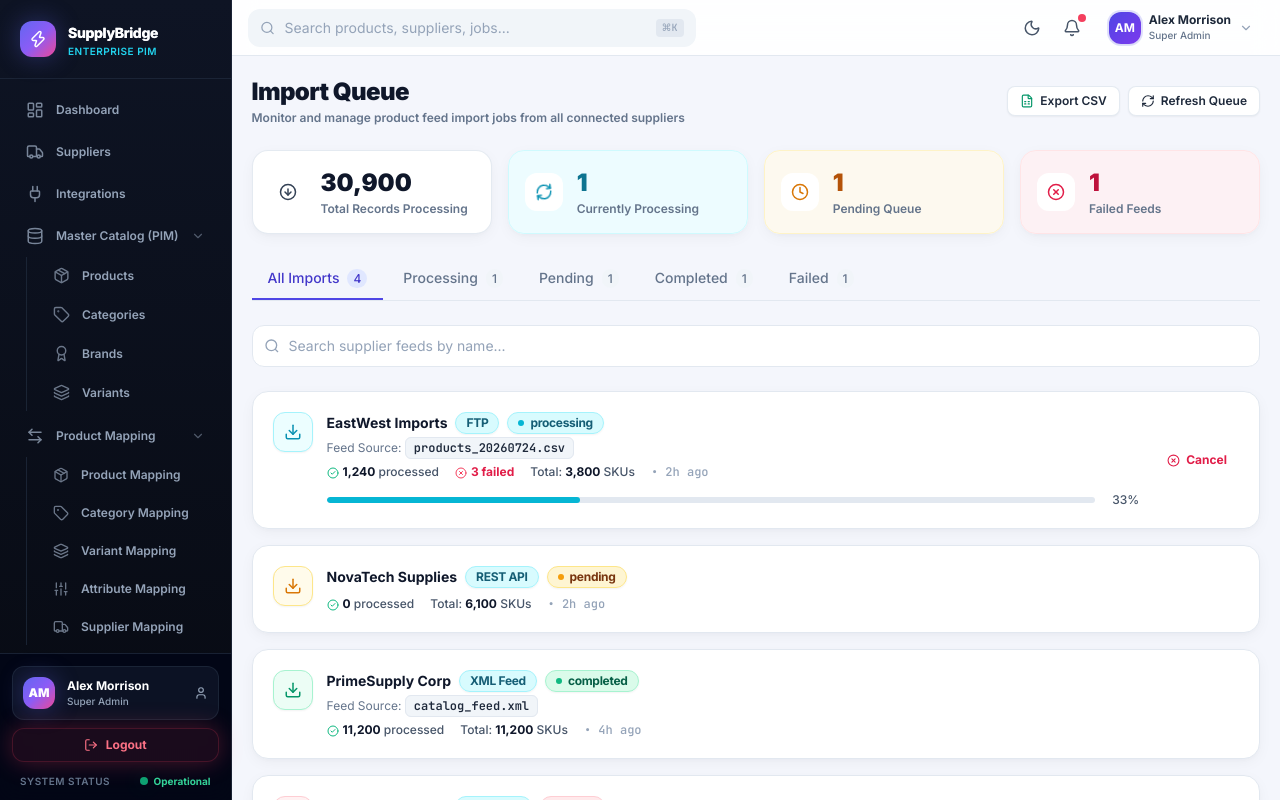
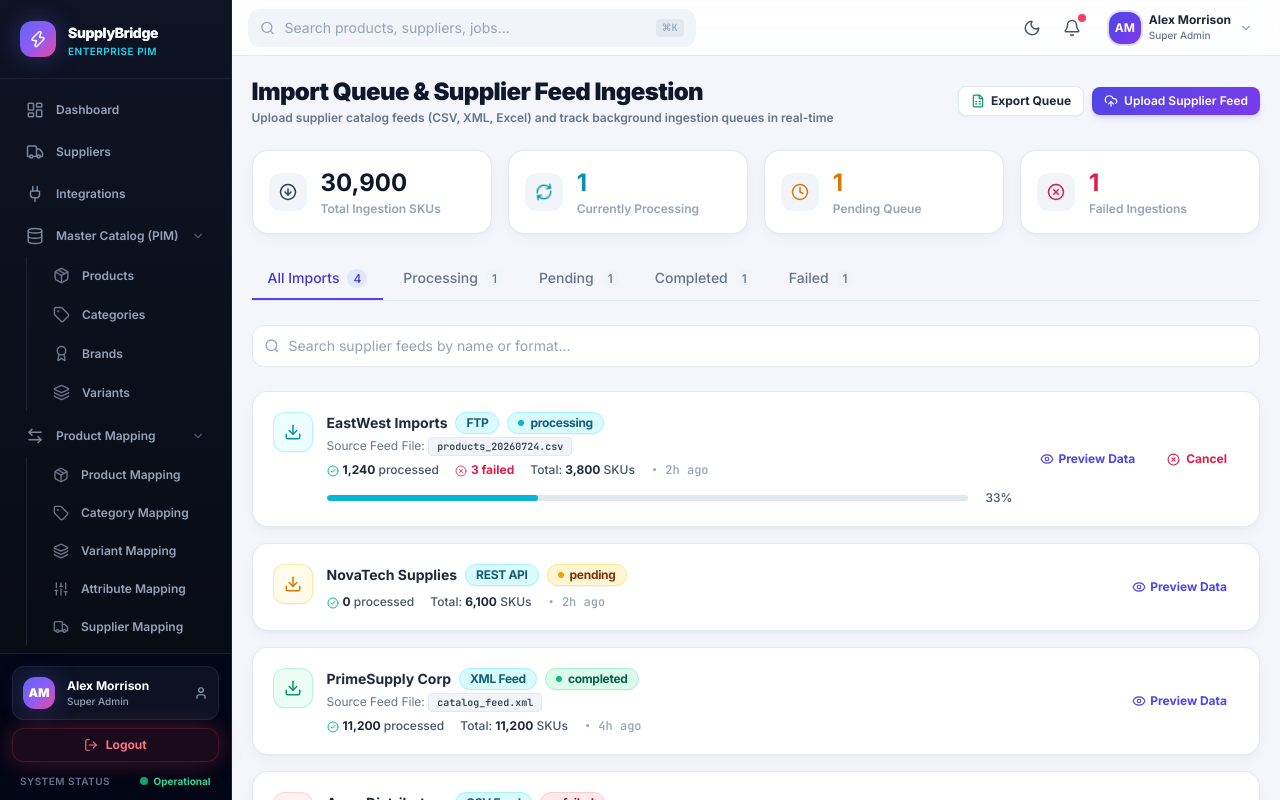
Before and after one commit to satyamgoswami783/SupplyBridge, a React (Vite) app: page /import-queue in a window 1280 px wide. Built offline with nearby package versions, Linux system fonts and the light colour scheme.

Commit message:
Upgrade Import Queue (/import-queue) with file drag-and-drop upload modal, sample records preview modal, and queue CSV exporter

```diff
--- a/src/features/import/ImportQueue.tsx
+++ b/src/features/import/ImportQueue.tsx
@@ -1,24 +1,84 @@
 import React, { useState } from 'react'
 import { motion, AnimatePresence } from 'framer-motion'
-import { Download, CheckCircle2, XCircle, RefreshCw, RotateCcw, AlertCircle, FileSpreadsheet, Clock, ArrowDownCircle } from 'lucide-react'
+import { Download, CheckCircle2, XCircle, RefreshCw, RotateCcw, AlertCircle, FileSpreadsheet, Clock, ArrowDownCircle, UploadCloud, Eye, FileCode, Play } from 'lucide-react'
 import { SectionHeader, FilterBar, Tabs, ProgressBar, EmptyState } from '../../components/ui'
 import { Badge } from '../../components/ui/Badge'
+import { Modal } from '../../components/ui/Modal'
 import { mockImportQueue } from '../../data/mockData'
 import { statusToVariant, connectionTypeLabel, timeAgo } from '../../utils'
 import type { ImportJob } from '../../types'
+
+interface SampleRecord {
+  sku: string
+  name: string
+  category: string
+  costPrice: number
+  retailPrice: number
+  stock: number
+  status: 'valid' | 'mapping_needed' | 'error'
+}
+
+const MOCK_PREVIEW_RECORDS: SampleRecord[] = [
+  { sku: 'TP-CPU-9900K', name: 'Intel Core i9-9900K Processor', category: 'Processors', costPrice: 310.00, retailPrice: 420.00, stock: 45, status: 'valid' },
+  { sku: 'GS-GPU-3080',  name: 'NVIDIA GeForce RTX 3080 10GB', category: 'Graphics Cards', costPrice: 650.00, retailPrice: 799.00, stock: 12, status: 'valid' },
+  { sku: 'PS-SSD-1TB',   name: 'Samsung 980 Pro NVMe 1TB SSD', category: 'Storage', costPrice: 85.00, retailPrice: 120.00, stock: 150, status: 'valid' },
+  { sku: 'AC-MEM-16GB',  name: 'Corsair Vengeance DDR4 16GB Kit', category: 'Memory', costPrice: 0.00, retailPrice: 65.00, stock: 80, status: 'error' },
+  { sku: 'QS-CASE-MID',  name: 'NZXT H510 Mid-Tower ATX Case', category: 'Computer Cases', costPrice: 60.00, retailPrice: 89.00, stock: 25, status: 'mapping_needed' },
+]
 
 export const ImportQueue: React.FC = () => {
   const [importsList, setImportsList] = useState<ImportJob[]>(mockImportQueue)
   const [search, setSearch] = useState('')
   const [tab, setTab] = useState('all')
+  const [uploadModalOpen, setUploadModalOpen] = useState(false)
+  const [previewItem, setPreviewItem] = useState<ImportJob | null>(null)
   const [toastMessage, setToastMessage] = useState<string | null>(null)
+
+  // Upload Modal State
+  const [supplierName, setSupplierName] = useState('TechParts International')
+  const [fileFormat, setFileFormat] = useState('CSV')
+  const [uploadedFileName, setUploadedFileName] = useState<string | null>(null)
+  const [isUploading, setIsUploading] = useState(false)
 
   const showNotification = (msg: string) => {
     setToastMessage(msg)
     setTimeout(() => setToastMessage(null), 3000)
   }
 
-  const handleRetry = (id: string, supplierName: string) => {
+  const handleFileDrop = (e: React.ChangeEvent<HTMLInputElement>) => {
+    if (e.target.files && e.target.files[0]) {
+      setUploadedFileName(e.target.files[0].name)
+    }
+  }
+
+  const handleUploadSubmit = (e: React.FormEvent) => {
+    e.preventDefault()
+    setIsUploading(true)
+    showNotification('Parsing supplier feed & validating schema...')
+
+    setTimeout(() => {
+      const newJob: ImportJob = {
+        id: `job_${Date.now()}`,
+        supplierId: 's1',
+        supplierName: supplierName,
+        connectionType: fileFormat === 'CSV' ? 'csv' : fileFormat === 'XML' ? 'xml' : 'excel',
+        fileName: uploadedFileName || `feed_${Date.now()}.${fileFormat.toLowerCase()}`,
+        totalRecords: 1250,
+        processedRecords: 450,
+        failedRecords: 0,
+        status: 'processing',
+        createdAt: new Date().toISOString(),
+      }
+
+      setImportsList([newJob, ...importsList])
+      setIsUploading(false)
+      setUploadModalOpen(false)
+      setUploadedFileName(null)
+      showNotification(`Import job for ${supplierName} queued successfully (1,250 SKUs parsed)!`)
+    }, 1200)
+  }
+
+  const handleRetry = (id: string, sName: string) => {
     setImportsList(prev =>
       prev.map(item =>
         item.id === id
@@ -31,7 +91,7 @@ export const ImportQueue: React.FC = () => {
           : item
       )
     )
-    showNotification(`Retrying import feed for ${supplierName}...`)
+    showNotification(`Retrying import feed for ${sName}...`)
 
     setTimeout(() => {
       setImportsList(prev =>
@@ -46,11 +106,11 @@ export const ImportQueue: React.FC = () => {
             : item
         )
       )
-      showNotification(`Import for ${supplierName} completed successfully!`)
+      showNotification(`Import for ${sName} completed successfully!`)
     }, 2000)
   }
 
-  const handleCancel = (id: string, supplierName: string) => {
+  const handleCancel = (id: string, sName: string) => {
     setImportsList(prev =>
       prev.map(item =>
         item.id === id
@@ -62,7 +122,27 @@ export const ImportQueue: React.FC = () => {
           : item
       )
     )
-    showNotification(`Import for ${supplierName} cancelled.`)
+    showNotification(`Import for ${sName} cancelled.`)
+  }
+
+  const handleExportQueueCSV = () => {
+    showNotification('Generating Import Queue CSV export...')
+    const csvHeaders = 'Job ID,Supplier Name,Source File,ConnectionType,Total Records,Processed Records,Failed Records,Status,Created At\n'
+    const csvRows = importsList.map(i =>
+      `"${i.id}","${i.supplierName}","${i.fileName || ''}","${i.connectionType}",${i.totalRecords},${i.processedRecords},${i.failedRecords},"${i.status}","${i.createdAt || ''}"`
+    ).join('\n')
+    const csvContent = csvHeaders + csvRows
+
+    const blob = new Blob([csvContent], { type: 'text/csv;charset=utf-8;' })
+    const url = URL.createObjectURL(blob)
+    const link = document.createElement('a')
+    link.href = url
+    link.download = `SupplyBridge_Import_Queue_${new Date().toISOString().split('T')[0]}.csv`
+    document.body.appendChild(link)
+    link.click()
+    document.body.removeChild(link)
+    URL.revokeObjectURL(url)
+    showNotification('Import Queue CSV file downloaded!')
   }
 
   const tabs = [
@@ -79,28 +159,8 @@ export const ImportQueue: React.FC = () => {
     return matchTab && matchSearch
   })
 
-  const handleExportQueueCSV = () => {
-    showNotification('Generating Import Queue CSV export...')
-    const csvHeaders = 'Job ID,Supplier Name,Source File,Format,Total Records,Processed Records,Failed Records,Status,Created At\n'
-    const csvRows = importsList.map(i =>
-      `"${i.id}","${i.supplierName}","${i.fileName || ''}","${i.format || ''}",${i.totalRecords},${i.processedRecords},${i.failedRecords},"${i.status}","${i.createdAt || ''}"`
-    ).join('\n')
-    const csvContent = csvHeaders + csvRows
-
-    const blob = new Blob([csvContent], { type: 'text/csv;charset=utf-8;' })
-    const url = URL.createObjectURL(blob)
-    const link = document.createElement('a')
-    link.href = url
-    link.download = `SupplyBridge_Import_Queue_${new Date().toISOString().split('T')[0]}.csv`
-    document.body.appendChild(link)
-    link.click()
-    document.body.removeChild(link)
-    URL.revokeObjectURL(url)
-    showNotification('Import Queue CSV file downloaded!')
-  }
-
   return (
-    <div className="relative space-y-6">
+    <div className="space-y-6">
       {/* Toast Notification */}
       <AnimatePresence>
         {toastMessage && (
@@ -108,7 +168,7 @@ export const ImportQueue: React.FC = () => {
             initial={{ opacity: 0, y: -20 }}
             animate={{ opacity: 1, y: 0 }}
             exit={{ opacity: 0, y: -20 }}
-            className="fixed top-4 right-4 z-50 bg-slate-900 text-white px-4 py-2.5 rounded-xl shadow-xl flex items-center gap-2 text-xs font-semibold"
+            className="fixed top-4 right-4 z-50 bg-slate-900 text-white px-4 py-2.5 rounded-xl shadow-xl flex items-center gap-2 text-xs font-semibold border border-slate-700"
           >
             <CheckCircle2 size={16} className="text-emerald-400" />
             {toastMessage}
@@ -117,108 +177,97 @@ export const ImportQueue: React.FC = () => {
       </AnimatePresence>
 
       <SectionHeader
-        title="Import Queue"
-        subtitle="Monitor and manage product feed import jobs from all connected suppliers"
+        title="Import Queue & Supplier Feed Ingestion"
+        subtitle="Upload supplier catalog feeds (CSV, XML, Excel) and track background ingestion queues in real-time"
         actions={
-          <>
+          <div className="flex items-center gap-2">
             <button
               onClick={handleExportQueueCSV}
-              className="btn-secondary btn-sm flex items-center gap-1.5 cursor-pointer font-semibold"
+              className="btn-secondary btn-sm flex items-center gap-1.5 font-bold cursor-pointer"
               title="Download Import Queue CSV File"
             >
-              <FileSpreadsheet size={14} className="text-emerald-600" /> Export CSV
+              <FileSpreadsheet size={14} className="text-emerald-600 dark:text-emerald-400" /> Export Queue
             </button>
             <button
-              onClick={() => showNotification('Import queue refreshed.')}
-              className="btn-secondary btn-sm flex items-center gap-1.5 cursor-pointer font-semibold"
+              onClick={() => setUploadModalOpen(true)}
+              className="btn-primary btn-sm flex items-center gap-1.5 shadow-md shadow-indigo-500/20"
             >
-              <RefreshCw size={14} /> Refresh Queue
+              <UploadCloud size={14} /> Upload Supplier Feed
             </button>
-          </>
+          </div>
         }
       />
 
       {/* KPI Summary Cards */}
       <div className="grid grid-cols-2 sm:grid-cols-4 gap-4">
         {[
-          { label: 'Total Records Processing', value: importsList.reduce((s, q) => s + q.totalRecords, 0).toLocaleString(), color: 'text-slate-900', bg: 'bg-white', icon: <ArrowDownCircle size={18} className="text-slate-700" /> },
-          { label: 'Currently Processing',  value: importsList.filter(q => q.status === 'processing').length, color: 'text-cyan-700', bg: 'bg-cyan-50/80 border-cyan-100', icon: <RefreshCw size={18} className="animate-spin text-cyan-600" /> },
-          { label: 'Pending Queue',     value: importsList.filter(q => q.status === 'pending').length, color: 'text-amber-700', bg: 'bg-amber-50/80 border-amber-100', icon: <Clock size={18} className="text-amber-600" /> },
-          { label: 'Failed Feeds',      value: importsList.filter(q => q.status === 'failed').length, color: 'text-rose-700', bg: 'bg-rose-50/80 border-rose-100', icon: <XCircle size={18} className="text-rose-600" /> },
+          { label: 'Total Ingestion SKUs', value: importsList.reduce((s, q) => s + q.totalRecords, 0).toLocaleString(), color: 'text-slate-900 dark:text-slate-100', icon: <ArrowDownCircle size={18} className="text-slate-700 dark:text-slate-300" /> },
+          { label: 'Currently Processing',  value: importsList.filter(q => q.status === 'processing').length, color: 'text-cyan-600 dark:text-cyan-400', icon: <RefreshCw size={18} className="animate-spin text-cyan-600" /> },
+          { label: 'Pending Queue',     value: importsList.filter(q => q.status === 'pending').length, color: 'text-amber-600 dark:text-amber-400', icon: <Clock size={18} className="text-amber-600" /> },
+          { label: 'Failed Ingestions', value: importsList.filter(q => q.status === 'failed').length, color: 'text-rose-600 dark:text-rose-400', icon: <XCircle size={18} className="text-rose-600" /> },
         ].map(s => (
-          <div key={s.label} className={`card p-4 flex items-center gap-3.5 border ${s.bg}`}>
-            <div className="p-2.5 rounded-xl bg-white shadow-2xs">
+          <div key={s.label} className="card p-4 flex items-center gap-3.5">
+            <div className="p-2.5 rounded-xl bg-slate-100 dark:bg-slate-800">
               {s.icon}
             </div>
             <div>
-              <p className={`text-2xl font-black ${s.color}`}>{s.value}</p>
-              <p className="text-xs text-slate-500 font-semibold mt-0.5">{s.label}</p>
+              <p className={`text-2xl font-bold ${s.color}`}>{s.value}</p>
+              <p className="text-xs text-slate-400 font-semibold mt-0.5">{s.label}</p>
             </div>
           </div>
         ))}
       </div>
 
       <Tabs tabs={tabs} active={tab} onChange={setTab} />
-      <FilterBar search={search} onSearch={setSearch} placeholder="Search supplier feeds by name..." />
+      <FilterBar search={search} onSearch={setSearch} placeholder="Search supplier feeds by name or format..." />
 
       <div className="space-y-4">
         {filtered.length === 0 && (
-          <div className="card p-16 text-center text-slate-400">
+          <div className="card p-12 text-center text-slate-400">
             <EmptyState
               icon={<Download size={28} className="text-slate-300" />}
               title="No import jobs found"
-              description="Try selecting another tab or adjusting your filter criteria."
+              description="Try selecting another tab or uploading a new feed file."
             />
           </div>
         )}
         {filtered.map(item => (
-          <div key={item.id} className="card p-5 hover:shadow-card-md transition-all border border-slate-200">
+          <div key={item.id} className="card p-5 hover:border-slate-300 dark:hover:border-slate-700 transition-all">
             <div className="flex flex-col sm:flex-row items-start sm:items-center justify-between gap-4">
               <div className="flex items-start gap-3.5 flex-1 min-w-0">
                 <div
-                  className={`w-10 h-10 rounded-xl flex items-center justify-center flex-shrink-0 shadow-2xs border ${
+                  className={`w-10 h-10 rounded-xl flex items-center justify-center flex-shrink-0 shadow-2xs ${
                     item.status === 'completed'
-                      ? 'bg-emerald-50 border-emerald-200'
+                      ? 'bg-emerald-50 dark:bg-emerald-950/60 text-emerald-600'
                       : item.status === 'failed'
-                      ? 'bg-rose-50 border-rose-200'
+                      ? 'bg-rose-50 dark:bg-rose-950/60 text-rose-600'
                       : item.status === 'processing'
-                      ? 'bg-cyan-50 border-cyan-200'
-                      : 'bg-amber-50 border-amber-200'
+                      ? 'bg-cyan-50 dark:bg-cyan-950/60 text-cyan-600'
+                      : 'bg-amber-50 dark:bg-amber-950/60 text-amber-600'
                   }`}
                 >
-                  <Download
-                    size={18}
-                    className={
-                      item.status === 'completed'
-                        ? 'text-emerald-600'
-                        : item.status === 'failed'
-                        ? 'text-rose-600'
-                        : item.status === 'processing'
-                        ? 'text-cyan-600'
-                        : 'text-amber-600'
-                    }
-                  />
+                  <Download size={18} />
                 </div>
                 <div className="flex-1 min-w-0">
-                  <div className="flex flex-wrap items-center gap-2 mb-1.5">
-                    <p className="font-bold text-slate-900 text-sm">{item.supplierName}</p>
+                  <div className="flex flex-wrap items-center gap-2 mb-1">
+                    <p className="font-bold text-slate-800 dark:text-slate-100 text-sm">{item.supplierName}</p>
                     <Badge variant="info">{connectionTypeLabel(item.connectionType)}</Badge>
                     <Badge variant={statusToVariant(item.status)} dot>{item.status}</Badge>
                   </div>
                   {item.fileName && (
-                    <p className="text-xs text-slate-500 mb-2">
-                      Feed Source: <code className="mono text-xs font-semibold px-2 py-0.5 bg-slate-100 border border-slate-200 rounded-md text-slate-800">{item.fileName}</code>
+                    <p className="text-xs text-slate-500 dark:text-slate-400 mb-2">
+                      Source Feed File: <code className="mono text-2xs font-bold px-2 py-0.5 bg-slate-100 dark:bg-slate-800 rounded text-slate-700 dark:text-slate-300">{item.fileName}</code>
                     </p>
                   )}
                   {item.errorMessage && (
-                    <p className="text-xs text-rose-600 mb-2 flex items-center gap-1.5 font-semibold bg-rose-50 px-3 py-1.5 rounded-lg border border-rose-100">
+                    <p className="text-xs text-rose-600 dark:text-rose-400 mb-2 flex items-center gap-1.5 font-semibold bg-rose-50 dark:bg-rose-950/40 px-3 py-1.5 rounded-lg border border-rose-200 dark:border-rose-800">
                       <AlertCircle size={13} /> Error: {item.errorMessage}
                     </p>
                   )}
-                  <div className="flex flex-wrap items-center gap-4 text-xs font-medium text-slate-600 mt-2">
+                  <div className="flex flex-wrap items-center gap-4 text-xs font-medium text-slate-600 dark:text-slate-300 mt-2">
                     <span>
                       <CheckCircle2 size={12} className="inline mr-1 text-emerald-500" />
-                      <strong className="text-slate-900">{item.processedRecords.toLocaleString()}</strong> processed
+                      <strong className="text-slate-800 dark:text-slate-100">{item.processedRecords.toLocaleString()}</strong> processed
                     </span>
                     {item.failedRecords > 0 && (
                       <span className="text-rose-600 font-bold">
@@ -226,7 +275,7 @@ export const ImportQueue: React.FC = () => {
                         {item.failedRecords.toLocaleString()} failed
                       </span>
                     )}
-                    <span>Total: <strong className="text-slate-900">{item.totalRecords.toLocaleString()}</strong> SKUs</span>
+                    <span>Total: <strong className="text-slate-800 dark:text-slate-100">{item.totalRecords.toLocaleString()}</strong> SKUs</span>
                     <span className="text-slate-400 font-mono">• {timeAgo(item.createdAt)}</span>
                   </div>
                   {item.status === 'processing' && (
@@ -240,13 +289,22 @@ export const ImportQueue: React.FC = () => {
                   )}
                 </div>
               </div>
+
+              {/* Action Buttons */}
               <div className="flex items-center gap-2 flex-shrink-0 self-end sm:self-center">
+                <button
+                  onClick={() => setPreviewItem(item)}
+                  className="btn-ghost btn-sm font-bold flex items-center gap-1 text-primary-600 dark:text-primary-400"
+                  title="Preview Imported Sample Records Data"
+                >
+                  <Eye size={14} /> Preview Data
+                </button>
                 {item.status === 'failed' && (
                   <button
                     onClick={() => handleRetry(item.id, item.supplierName)}
                     className="btn-secondary btn-sm flex items-center gap-1.5 font-bold cursor-pointer"
                   >
-                    <RotateCcw size={13} /> Retry Feed
+                    <RotateCcw size={13} /> Retry Ingestion
                   </button>
                 )}
                 {item.status === 'processing' && (
@@ -262,6 +320,123 @@ export const ImportQueue: React.FC = () => {
           </div>
         ))}
       </div>
+
+      {/* UPLOAD FEED MODAL */}
+      <Modal
+        open={uploadModalOpen}
+        onClose={() => setUploadModalOpen(false)}
+        title="Upload Supplier Feed File"
+        subtitle="Ingest CSV, XML, or Excel files into SupplyBridge PIM queue"
+        size="lg"
+      >
+        <form onSubmit={handleUploadSubmit} className="space-y-4">
+          <div>
+            <label className="text-xs font-bold text-slate-700 dark:text-slate-300 block mb-1.5">Supplier Partner *</label>
+            <select className="select" value={supplierName} onChange={e => setSupplierName(e.target.value)}>
+              <option value="TechParts International">TechParts International (API/FTP)</option>
+              <option value="GlobalSource Limited">GlobalSource Limited (SFTP CSV)</option>
+              <option value="PrimeSupply Corp">PrimeSupply Corp (XML Feed)</option>
+              <option value="AcmeDistributors">AcmeDistributors (Excel Import)</option>
+              <option value="QuickShip LLC">QuickShip LLC (REST API)</option>
+            </select>
+          </div>
+
+          <div>
+            <label className="text-xs font-bold text-slate-700 dark:text-slate-300 block mb-1.5">File Feed Format</label>
+            <select className="select" value={fileFormat} onChange={e => setFileFormat(e.target.value)}>
+              <option value="CSV">CSV (Comma Separated Values)</option>
+              <option value="XML">XML (Extensible Markup Language)</option>
+              <option value="XLSX">Excel Spreadsheet (.xlsx / .xls)</option>
+            </select>
+          </div>
+
+          {/* Drag and Drop Zone */}
+          <div>
+            <label className="text-xs font-bold text-slate-700 dark:text-slate-300 block mb-1.5">Upload Feed File *</label>
+            <div className="border-2 border-dashed border-slate-300 dark:border-slate-700 hover:border-primary-500 p-6 rounded-2xl text-center bg-slate-50/50 dark:bg-slate-850/50 transition-colors relative cursor-pointer">
+              <input type="file" onChange={handleFileDrop} accept=".csv,.xml,.xlsx,.xls" className="absolute inset-0 opacity-0 cursor-pointer" />
+              <UploadCloud size={32} className="mx-auto text-primary-500 mb-2" />
+              {uploadedFileName ? (
+                <p className="text-xs font-bold text-emerald-600 dark:text-emerald-400">Selected File: {uploadedFileName}</p>
+              ) : (
+                <>
+                  <p className="text-xs font-bold text-slate-800 dark:text-slate-200">Click or drag & drop feed file here</p>
+                  <p className="text-2xs text-slate-400 mt-1">Supports CSV, XML, Excel up to 50MB (max 100,000 SKUs)</p>
+                </>
+              )}
+            </div>
+          </div>
+
+          <div className="flex justify-end gap-2 pt-2 border-t border-slate-100 dark:border-slate-800">
+            <button type="button" onClick={() => setUploadModalOpen(false)} className="btn-secondary">Cancel</button>
+            <button type="submit" disabled={isUploading} className="btn-primary flex items-center gap-1.5 shadow-md shadow-indigo-500/20">
+              {isUploading ? 'Parsing Feed...' : 'Start Ingestion Queue'}
+            </button>
+          </div>
+        </form>
+      </Modal>
+
+      {/* SAMPLE RECORDS PREVIEW MODAL */}
+      {previewItem && (
+        <Modal
+          open
+          onClose={() => setPreviewItem(null)}
+          title={`Import Sample Records: ${previewItem.supplierName}`}
+          subtitle={`Preview parsed SKUs, prices, stock, and schema mappings from ${previewItem.fileName || 'feed'}`}
+          size="xl"
+        >
+          <div className="space-y-4">
+            <div className="flex items-center justify-between bg-slate-50 dark:bg-slate-850 p-3 rounded-xl border border-slate-200 dark:border-slate-800 text-xs">
+              <div>
+                <span className="font-bold text-slate-800 dark:text-slate-200">Total File Records:</span> {previewItem.totalRecords.toLocaleString()} SKUs
+              </div>
+              <div>
+                <span className="font-bold text-slate-800 dark:text-slate-200">Format:</span> {previewItem.connectionType.toUpperCase()}
+              </div>
+              <div>
+                <Badge variant={statusToVariant(previewItem.status)}>{previewItem.status}</Badge>
+              </div>
+            </div>
+
+            <div className="table-container">
+              <table className="table">
+                <thead>
+                  <tr>
+                    <th>Supplier SKU</th>
+                    <th>Product Title</th>
+                    <th>Category</th>
+                    <th>Cost Price</th>
+                    <th>Retail Price</th>
+                    <th>Stock Qty</th>
+                    <th>Mapping Status</th>
+                  </tr>
+                </thead>
+                <tbody>
+                  {MOCK_PREVIEW_RECORDS.map((row, i) => (
+                    <tr key={i}>
+                      <td><code className="mono font-bold">{row.sku}</code></td>
+                      <td className="font-medium text-slate-800 dark:text-slate-200">{row.name}</td>
+                      <td><span className="text-xs text-slate-500">{row.category}</span></td>
+                      <td><span className="text-xs text-slate-600 dark:text-slate-300 font-mono">${row.costPrice.toFixed(2)}</span></td>
+                      <td><span className="text-xs font-bold text-slate-800 dark:text-slate-100 font-mono">${row.retailPrice.toFixed(2)}</span></td>
+                      <td className="font-bold text-emerald-600">{row.stock}</td>
+                      <td>
+                        <Badge variant={row.status === 'valid' ? 'success' : row.status === 'mapping_needed' ? 'warning' : 'danger'}>
+                          {row.status === 'valid' ? 'Mapped' : row.status === 'mapping_needed' ? 'Needs Map' : 'Invalid'}
+                        </Badge>
+                      </td>
+                    </tr>
+                  ))}
+                </tbody>
+              </table>
+            </div>
+
+            <div className="flex justify-end gap-2 pt-2 border-t border-slate-100 dark:border-slate-800">
+              <button onClick={() => setPreviewItem(null)} className="btn-secondary">Close Preview</button>
+            </div>
+          </div>
+        </Modal>
+      )}
     </div>
   )
 }
```
